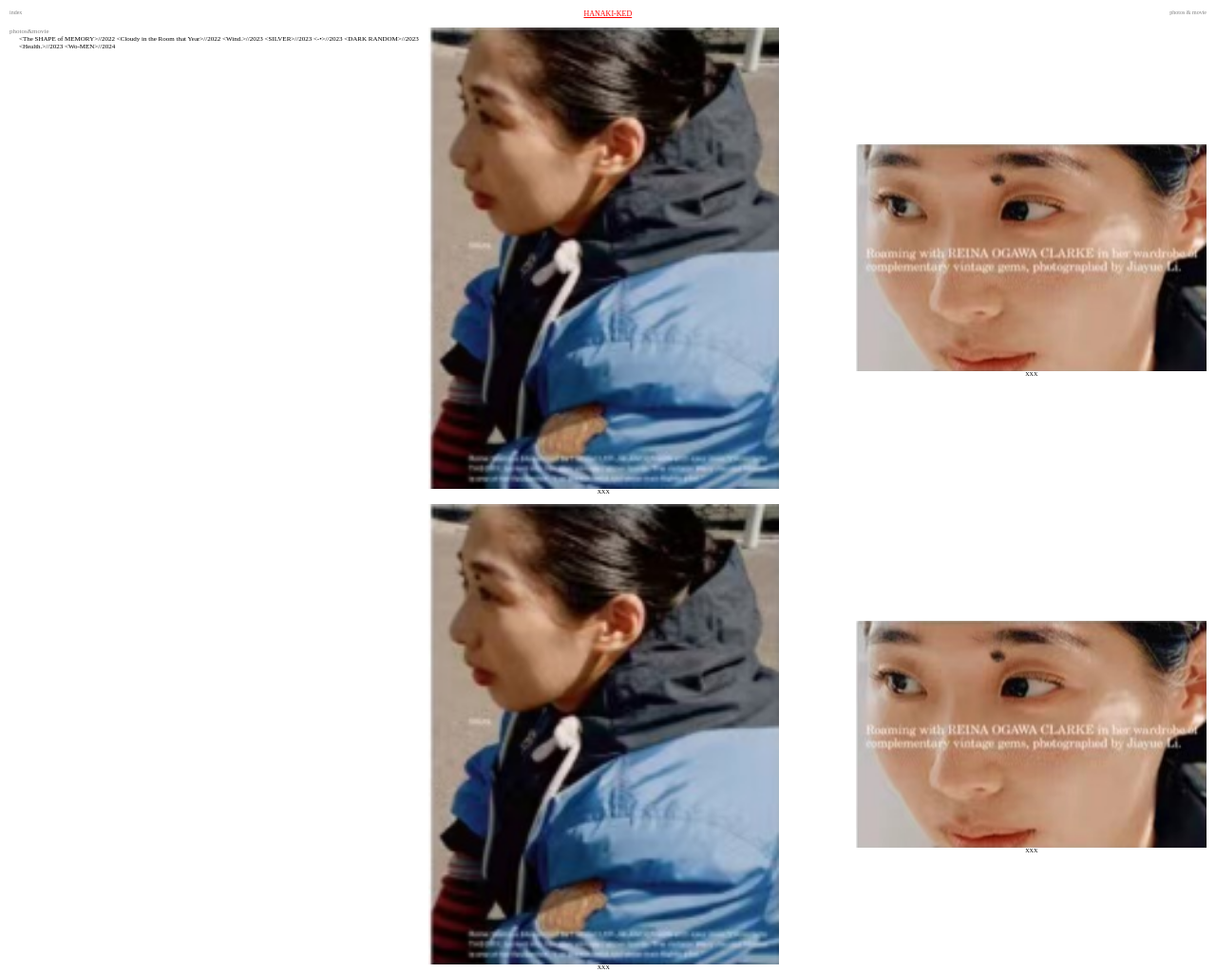
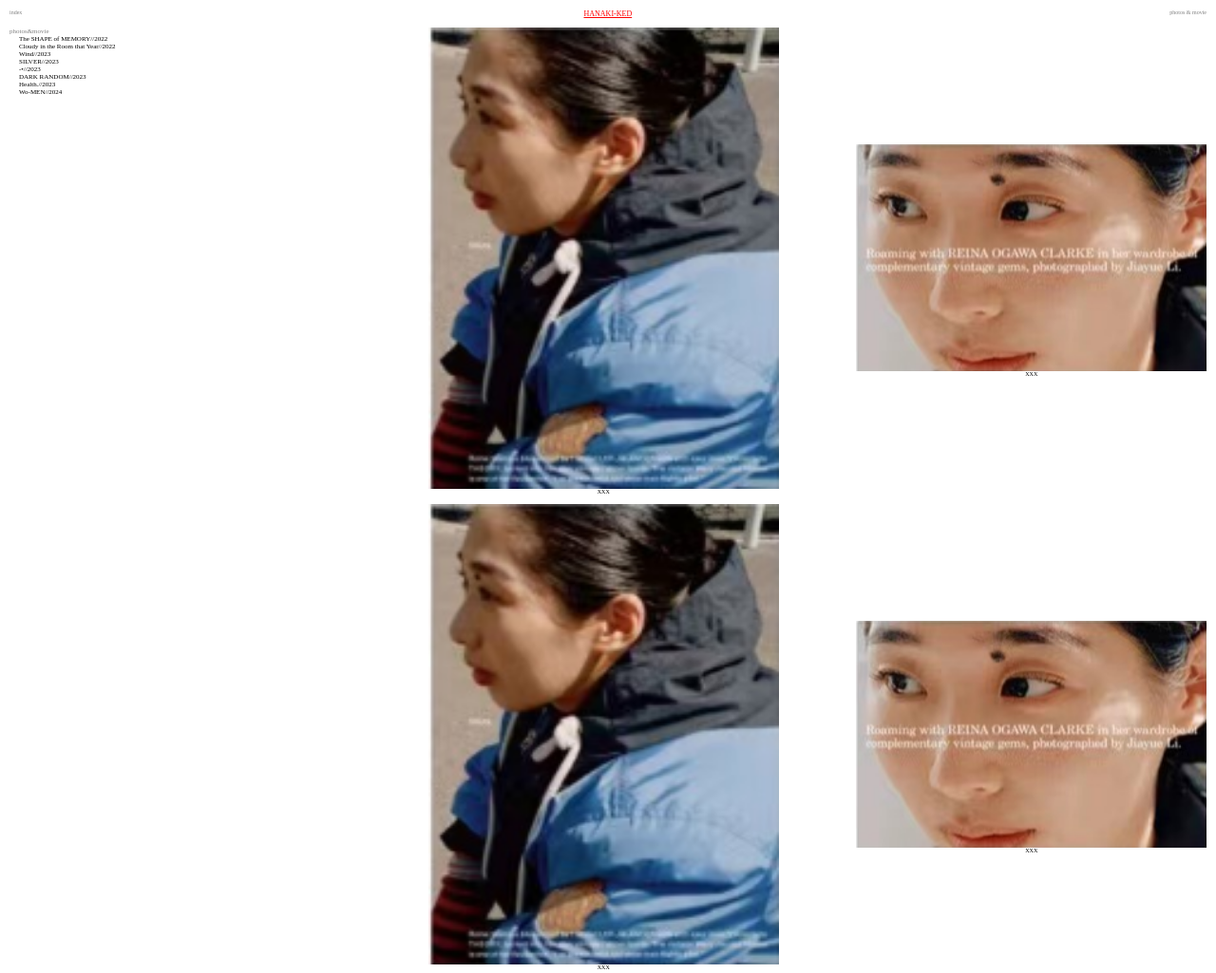
Before and after one commit to wzzz0205/HanakiKED.github.io, a plain HTML site: page index.html in a window 1280 px wide. Shown: the top 1025 px of the page at 95% size. Drawn offline with Linux system fonts and the light colour scheme.

Commit message:
Update index.html

```diff
--- a/index.html
+++ b/index.html
@@ -81,16 +81,16 @@
     <!-- 文字区域 -->
     <div class="content">
      <div class="title">photos&movie</div>
-     <p class="c-main">
-      &lt;The SHAPE of MEMORY>//2022
-      &lt;Cloudy in the Room that Year>//2022
-      &lt;Wind.>//2023
-      &lt;SILVER>//2023
-      &lt;-•>//2023
-      &lt;DARK RANDOM>//2023
-      &lt;Health.>//2023
-      &lt;Wo-MEN>//2024
-     </p>
+     <div class="c-main">
+      <div>The SHAPE of MEMORY//2022</div>
+      <div>Cloudy in the Room that Year//2022</div>
+      <div>Wind//2023</div>
+      <div>SILVER//2023</div>
+      <div>-•//2023</div>
+      <div>DARK RANDOM//2023</div>
+      <div>Health.//2023</div>
+      <div>Wo-MEN//2024</div>
+     </div>
     </div>
     <div class="right">
      <!-- 此处改图片路径  对应页面图片   下方xxx为图片下字体  删掉就不显示字体-->
```
